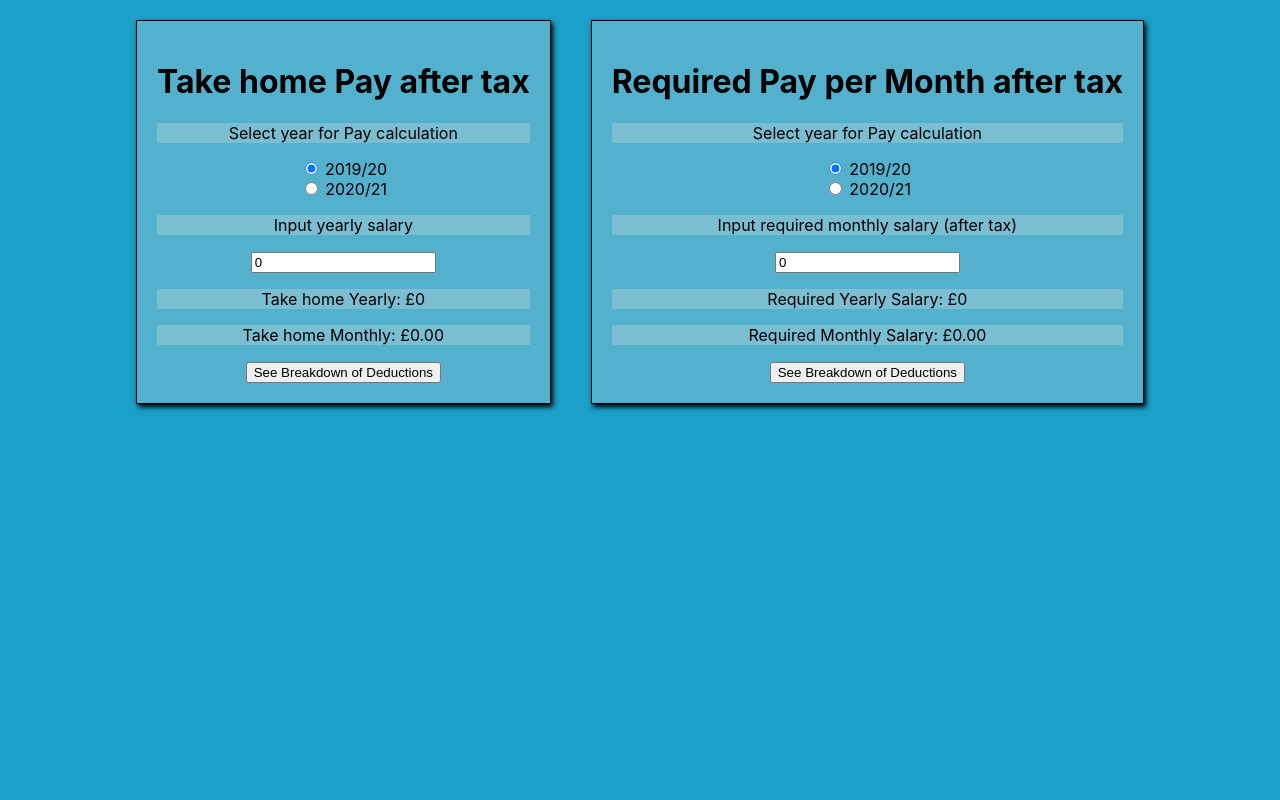
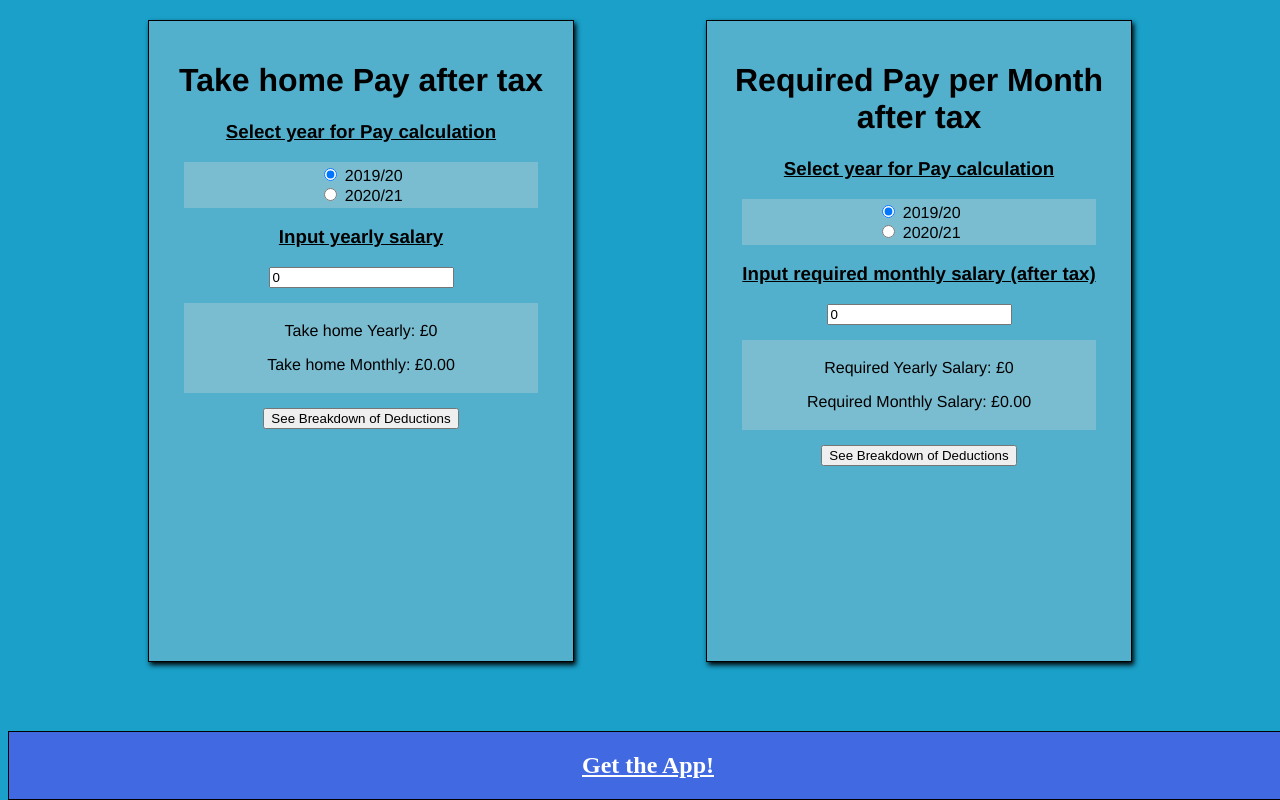
Before and after one commit to dwandrew/tax-calculator, a React (Create React App) app: page / in a window 1280 px wide. Built offline with nearby package versions, Linux system fonts and the light colour scheme.

Commit message:
furthur work on css

```diff
--- a/src/App.js
+++ b/src/App.js
@@ -2,6 +2,7 @@ import React, { Component } from 'react';
 import './App.css';
 import TakeHome from './Components/takeHome/TakeHome'
 import RequiredPay from './Components/requiredPay/RequiredPay'
+import Footer from './Components/Footer/Footer'
 
 class App extends Component {
   state = {
@@ -240,6 +241,7 @@ take_home_pay_monthly = (n, rates, thresholds, nat_insurance_hash) => {
         showButton = {this.requiredShow}
         show = {this.state.showRequiredYearBreakdown}
       />
+      <Footer/>
     </div>
   );
   }
--- /dev/null
+++ b/src/Components/Footer/Footer.js
@@ -0,0 +1,14 @@
+import React from 'react';
+import '../../Components/taxForm.css';
+
+const Footer = () => {
+    return(
+        <div className = "footer">
+            <div className = "link">
+                <a href="https://www.untied.io/#register" target = "_blank"><h2>Get the App!</h2></a>
+            </div>
+        </div>
+    )
+}
+
+export default Footer
--- a/src/Components/requiredPay/RequiredPay.js
+++ b/src/Components/requiredPay/RequiredPay.js
@@ -3,21 +3,26 @@ import '../../Components/taxForm.css';
 
 const RequiredPay = (props) => {
     return (
-        <div className = "form">
+        <div className = "required-form">
         <h1>Required Pay per Month after tax</h1>
-          <p>Select year for Pay calculation</p>
-            <div onChange={props.setYear}>
+          <h3>Select year for Pay calculation</h3>
+
+            <div onChange={props.setYear} className ="extra-info">
                 <input type="radio" value="19/20" name="requiredYear"  defaultChecked/> 2019/20
                 <br/>
                 <input type="radio" value="20/21" name="requiredYear"/> 2020/21
             </div>
 
-            <p>Input required monthly salary (after tax)</p>
+            <h3>Input required monthly salary (after tax)</h3>
             <input type = "number" onChange={props.requiredChange} value = {props.requiredTakeHome} title= "Insert required monthly pay"/>
-            <p>Required Yearly Salary: £{props.requiredTakeHomeCalc}</p>
-            <p>Required Monthly Salary: £{(props.requiredTakeHomeCalc/12).toFixed(2)}</p>
+
+            <div className ="extra-info">
+                <p>Required Yearly Salary: £{props.requiredTakeHomeCalc}</p>
+                <p>Required Monthly Salary: £{(props.requiredTakeHomeCalc/12).toFixed(2)}</p>
+            </div>
+
             <button onClick={props.showButton}>See Breakdown of Deductions</button>
-            { props.show ? <div className ="extra_info">
+            { props.show ? <div className ="extra-info">
                     <p>Tax: £{props.tax}</p>
                     <p>National insurance: £{props.nat_ins}</p>
                     <p>Personal Allowance Remaining: £{props.allowance}</p>
--- a/src/Components/takeHome/TakeHome.js
+++ b/src/Components/takeHome/TakeHome.js
@@ -3,22 +3,23 @@ import '../../Components/taxForm.css';
 
 const TakeHome = (props) => {
     return (
-        <div className = "form">
+        <div className = "take-home-form">
             <h1>Take home Pay after tax</h1>
-            <p>Select year for Pay calculation</p>
-            <div onChange={props.setYear}>
+            <h3>Select year for Pay calculation</h3>
+            <div onChange={props.setYear} className ="extra-info">
                 <input type="radio" value="19/20" name="takeHomeYear" defaultChecked/> 2019/20
                 <br/>
                 <input type="radio" value="20/21" name="takeHomeYear"/> 2020/21
             </div>
-            <p>Input yearly salary</p>
+            <h3>Input yearly salary</h3>
             <input type = "number" onChange={props.takeHomeChange} value = {props.takeHome} title= "Insert yearly pay"/>
-
-            <p>Take home Yearly: £{props.takeHomeCalc}</p>
-            <p>Take home Monthly: £{(props.takeHomeCalc/12).toFixed(2)}</p>
+            <div className ="extra-info">
+                <p>Take home Yearly: £{props.takeHomeCalc}</p>
+                <p>Take home Monthly: £{(props.takeHomeCalc/12).toFixed(2)}</p>
+            </div>
 
             <button onClick={props.showButton}>See Breakdown of Deductions</button>
-            { props.show ? <div>
+            { props.show ? <div className ="extra-info">
                     <p>Tax: £{props.tax}</p>
                     <p>National insurance: £{props.nat_ins}</p>
                     <p>Personal Allowance Remaining: £{props.allowance}</p>
--- a/src/Components/taxForm.css
+++ b/src/Components/taxForm.css
@@ -1,12 +1,61 @@
-.form{
+
+.take-home-form{
+    position: fixed;
+    top: 0;
+    left: 10%;
+    height:75%;
     background-color: rgba(214, 214, 214, 0.3);
-    display: inline-block;
     margin: 20px 20px;
     padding: 20px;
     border: 1px solid black;
     box-shadow: 2px 3px 5px black;
+    font-family: Helvetica, sans-serif;
+    font-weight: 500;
+    width: 30%;
+}
+.required-form{
+    position: fixed;
+    top: 0;
+    right: 10%;
+    height:75%;
+    background-color: rgba(214, 214, 214, 0.3);
+    margin: 20px 20px;
+    padding: 20px;
+    border: 1px solid black;
+    box-shadow: 2px 3px 5px black;
+    font-family: Helvetica, sans-serif;
+    font-weight: 500;
+    width: 30%;
 }
 
-p{
+.extra-info{
+    padding: 3px 5px;
+    margin: 15px;
     background-color: rgba(214, 214, 214, 0.3);
 }
+
+h3{
+    text-decoration: underline;
+}
+
+.footer {
+    position: fixed;
+    margin: auto;
+    bottom: 0;
+    width: 100%;
+    text-align: center;
+}
+
+.link {
+    border: black 1px solid;
+    background-color: royalblue;
+}
+
+a{
+    color: white;
+}
+
+a:hover{
+    color: purple;
+    cursor: pointer;
+}
--- a/src/index.css
+++ b/src/index.css
@@ -1,14 +1,3 @@
 body {
   background-color: rgb(26, 160, 201);
-  margin: 0;
-  font-family: -apple-system, BlinkMacSystemFont, 'Segoe UI', 'Roboto', 'Oxygen',
-    'Ubuntu', 'Cantarell', 'Fira Sans', 'Droid Sans', 'Helvetica Neue',
-    sans-serif;
-  -webkit-font-smoothing: antialiased;
-  -moz-osx-font-smoothing: grayscale;
 }
-
-code {
-  font-family: source-code-pro, Menlo, Monaco, Consolas, 'Courier New',
-    monospace;
-}
```
Also changed, not shown: 1 other file (tests, documents, lock files or other folders).
